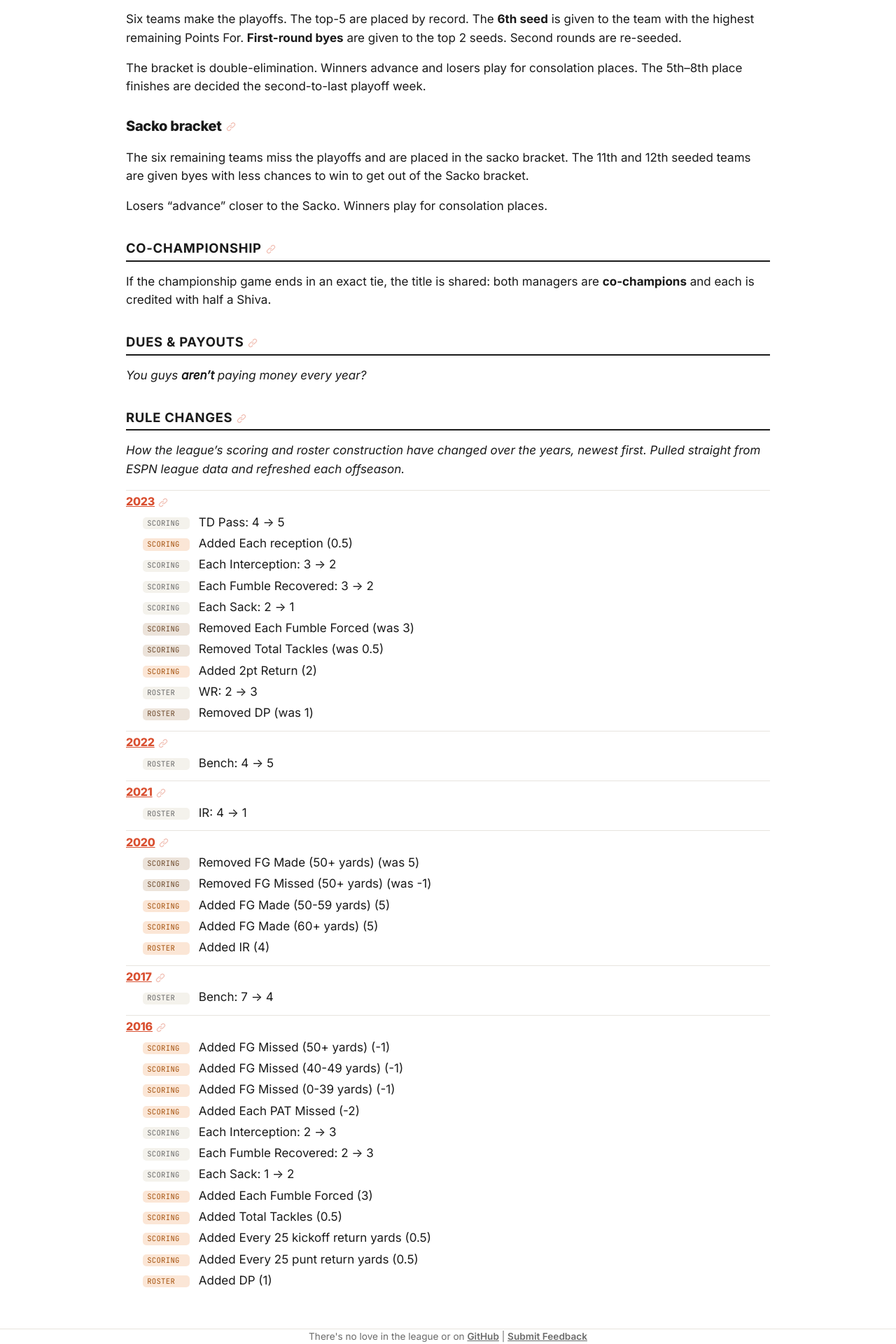
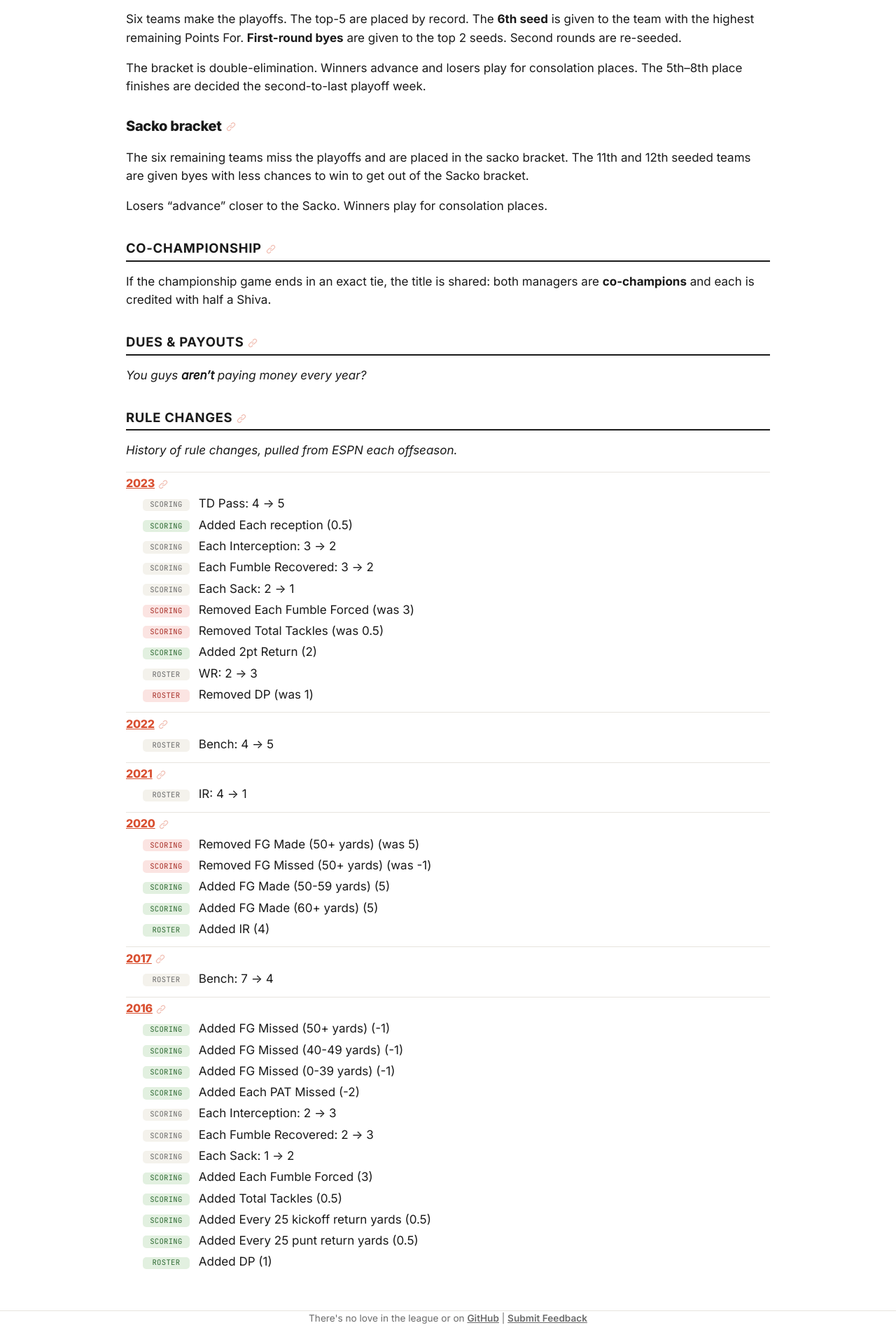
Before and after one commit to dillondrenzek/no-love-in-the-league, a Jekyll site: the page built from docs/rulebook/index.md, in a window 1280 px wide. Shown: the part 2083-4003 px from the top of the page at 70% size. Built offline with Jekyll 4.4.1, drawn with Linux system fonts in a browser that asks for light colours; after the commit the page ends 3977 px from its top, so only the background shows below that.

Commit message:
fix: small styling and text changes

```diff
--- a/docs/assets/main.scss
+++ b/docs/assets/main.scss
@@ -29,6 +29,10 @@
   --danger: #d0433f;      // error / the prank alert
   --danger-bg: #fcebeb;
   --danger-ink: #a32d2d;
+  --tag-added-bg: #e2f0e0;    // rule-change "added" chip (green)
+  --tag-added-ink: #2f6b34;
+  --tag-removed-bg: #fbe4e2;  // rule-change "removed" chip (red)
+  --tag-removed-ink: #a83029;
 
   --mono: "JetBrains Mono", ui-monospace, "SFMono-Regular", Menlo, monospace;
   --sans: "Inter", -apple-system, BlinkMacSystemFont, "Segoe UI", sans-serif;
@@ -810,6 +814,7 @@ h4:hover > .heading-anchor,
   border-radius: 5px;
   font-family: var(--mono);
   font-size: 0.66rem;
+  text-align: center;
   text-transform: uppercase;
   letter-spacing: 0.03em;
   color: var(--muted);
@@ -818,11 +823,11 @@ h4:hover > .heading-anchor,
 }
 
 .rule-change__item--added .rule-change__kind {
-  background: var(--tag-shiva-bg);
-  color: var(--tag-shiva-ink);
+  background: var(--tag-added-bg);
+  color: var(--tag-added-ink);
 }
 
 .rule-change__item--removed .rule-change__kind {
-  background: var(--tag-sacko-bg);
-  color: var(--tag-sacko-ink);
+  background: var(--tag-removed-bg);
+  color: var(--tag-removed-ink);
 }
--- a/docs/rulebook/index.md
+++ b/docs/rulebook/index.md
@@ -73,6 +73,6 @@ _You guys **aren't** paying money every year?_
 
 ## Rule changes
 
-_How the league's scoring and roster construction have changed over the years, newest first. Pulled straight from ESPN league data and refreshed each offseason._
+_History of rule changes, pulled from ESPN each offseason._
 
 {% include rule_changes.html %}
```
